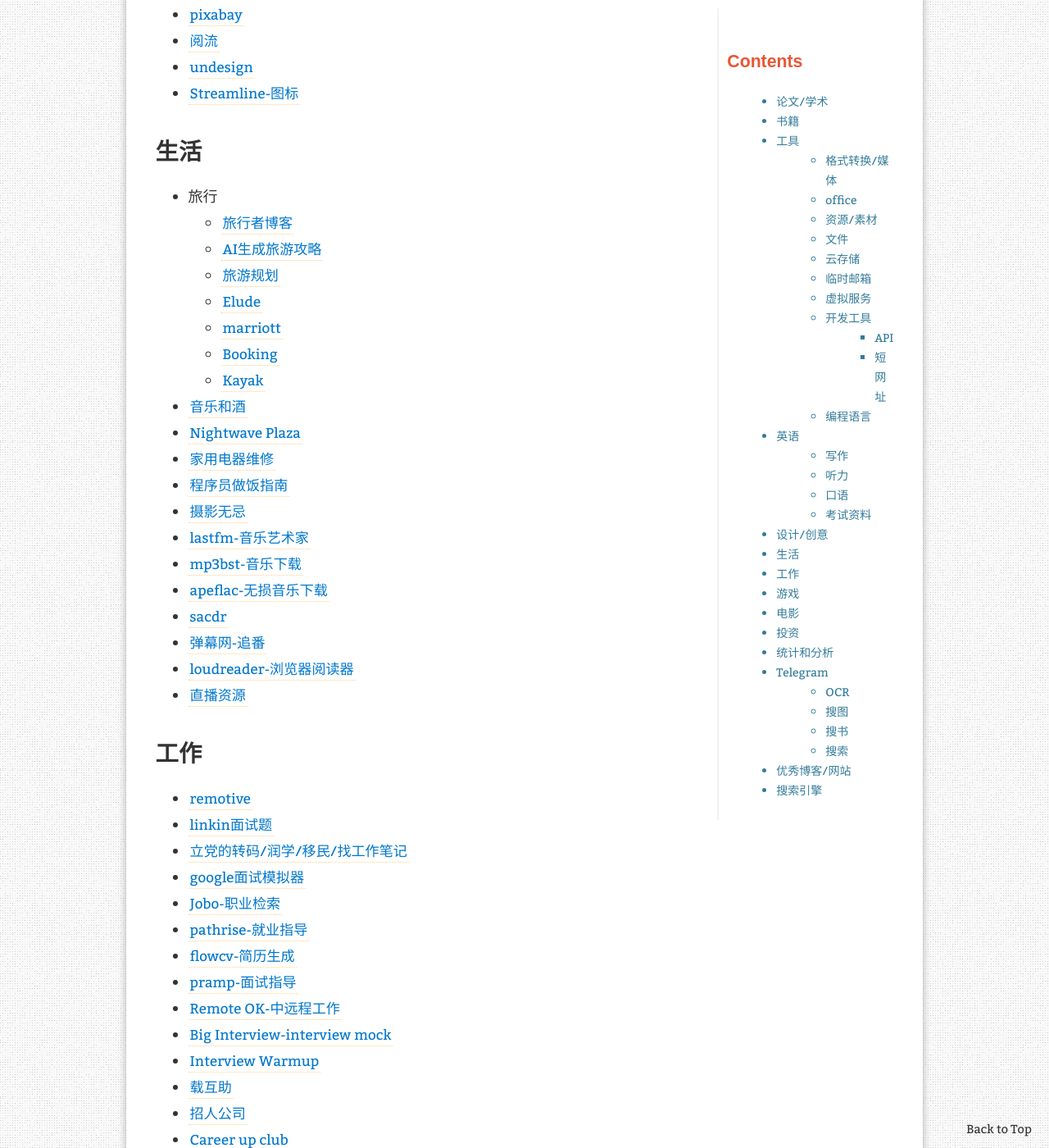
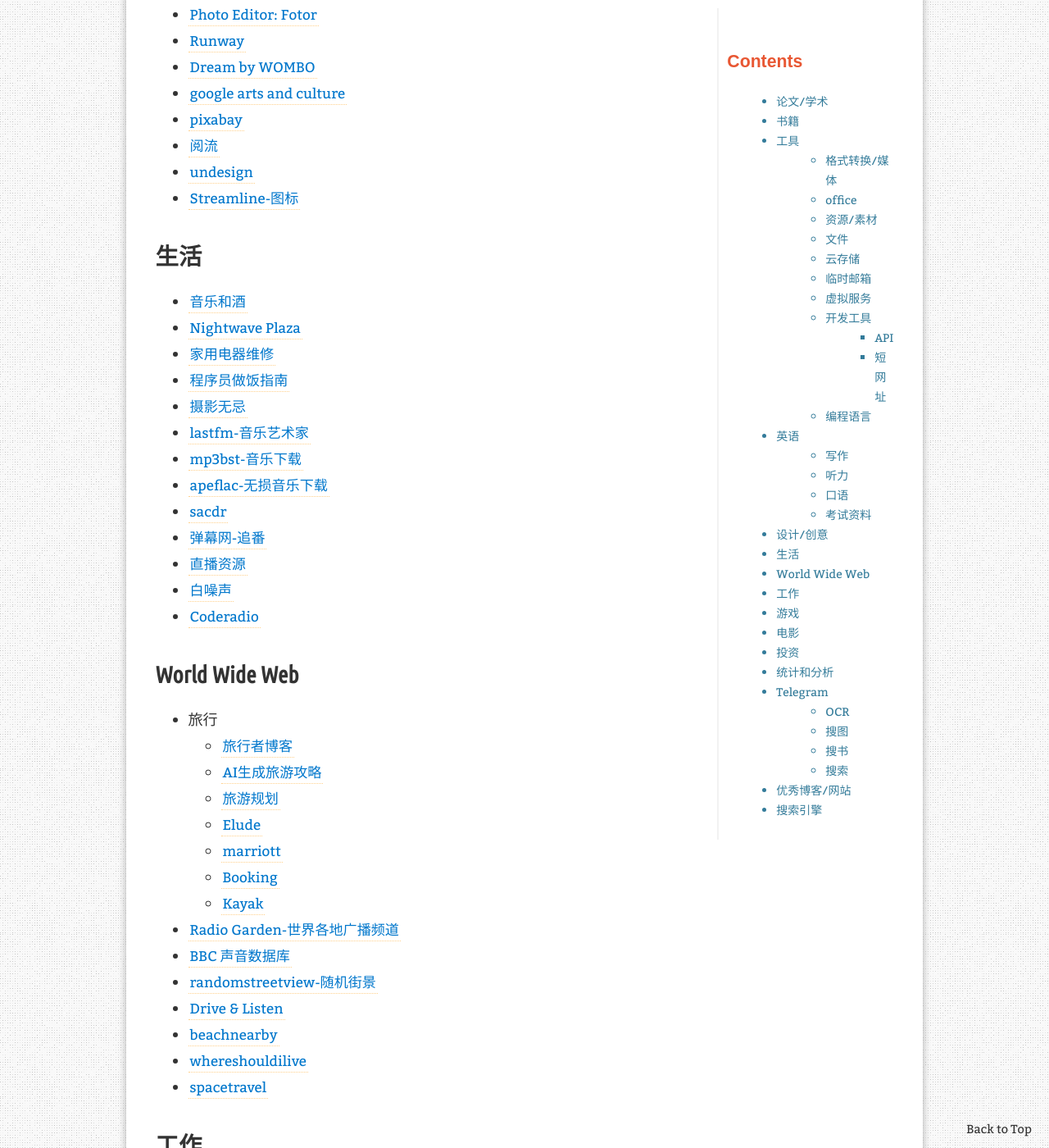
Before and after one commit to ElmTran/ElmTran.github.io, a Jekyll site: the page built from _posts/2022-09-03-awesome-tools.md, in a window 1280 px wide and 1400 px high, scrolled down 14661 px. Shown: the whole window at 82% size. Built offline with Jekyll 4.4.1, drawn with Linux system fonts in a browser that asks for light colours; comment, search, counter and statistics services are not loaded; some of the changed text lies outside the part shown.

Commit message:
update _post

```diff
--- a/_posts/2022-09-03-awesome-tools.md
+++ b/_posts/2022-09-03-awesome-tools.md
@@ -452,6 +454,8 @@ redirect_from:
 
 - [AyugeSpiderTools-Scrapy扩展库](https://ayugespidertools.readthedocs.io/en/latest/)
 
+- [PyGWalker-数据分析可视化库](https://github.com/Kanaries/pygwalker)
+
 - 算法
 
   - [The Algorithms](https://the-algorithms.com/)
@@ -507,6 +511,10 @@ redirect_from:
 - [waitlist-wtf](https://www.waitlist.wtf/)
 
 - [域名比价](https://zh-hans.tld-list.com/)
+
+- [MathB.in-在线数学编辑器](https://mathb.in/)
+
+- [mono-域名比价](https://mono.domains/)
 
 #### API
 
@@ -880,9 +872,43 @@ redirect_from:
 
 - [弹幕网-追番](https://girigirilove.com/)
 
-- [loudreader-浏览器阅读器](https://www.loudreader.com/)
+- [直播资源](https://github.com/youshandefeiyang/IPTV)
 
-- [直播资源](https://github.com/youshandefeiyang/IPTV)
+- [白噪声](https://t.me/isaiahsystem/465)
+
+- [Coderadio](https://coderadio.freecodecamp.org/)
+
+## World Wide Web
+
+- 旅行
+
+  - [旅行者博客](https://travel.getnomad.app/)
+
+  - [AI生成旅游攻略](https://getaiway.com/)
+
+  - [旅游规划](https://eightydays.me/)
+
+  - [Elude](https://elude.co/)
+
+  - [marriott](https://www.marriott.com/default.mi)
+
+  - [Booking](https://www.booking.com/)
+
+  - [Kayak](https://www.kayak.com/)
+
+- [Radio Garden-世界各地广播频道](https://radio.garden/visit/susupe/2x7wJD11)
+
+- [BBC 声音数据库](https://sound-effects.bbcrewind.co.uk/)
+
+- [randomstreetview-随机街景](https://randomstreetview.com/)
+
+- [Drive & Listen](http://driveandlisten.herokuapp.com/)
+
+- [beachnearby](https://beachnearby.com/)
+
+- [whereshouldilive](https://www.whereshouldilive.co/)
+
+- [spacetravel](https://bigthink.com/the-future/space-travel-spirituality/)
 
 ## 工作
 
```
Also changed, not shown: other parts of _posts/2022-09-03-awesome-tools.md (+10 -18 lines), _posts/2023-04-06-awesome-ai-project.md (+57 -0 lines).
